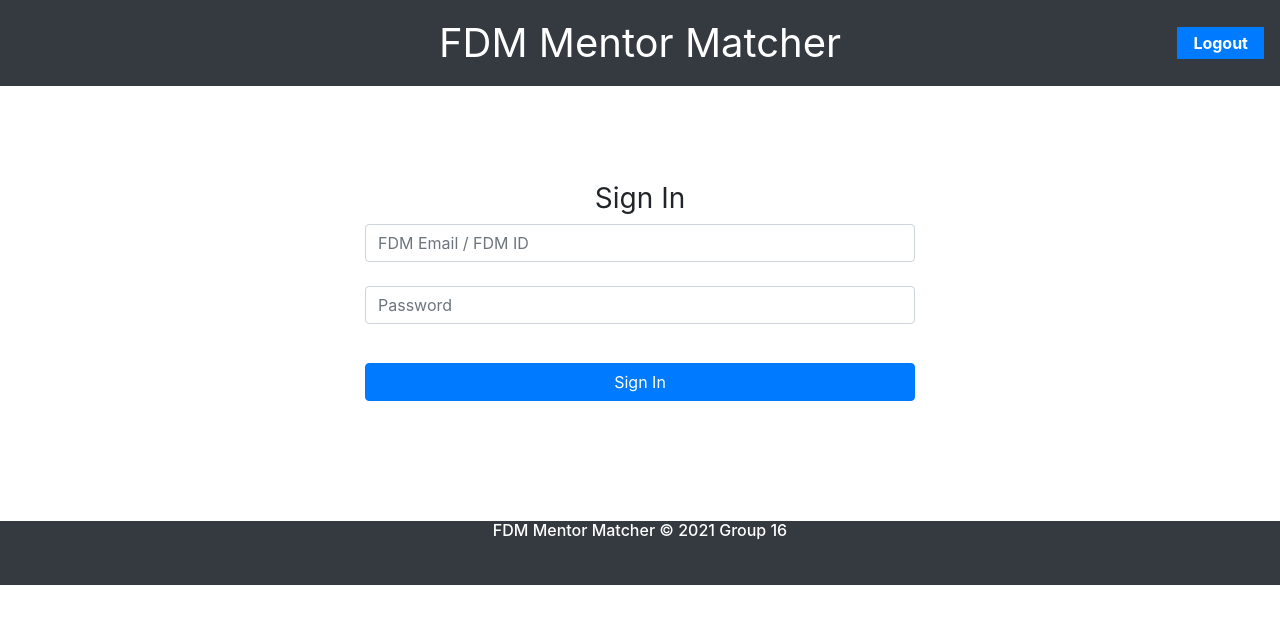
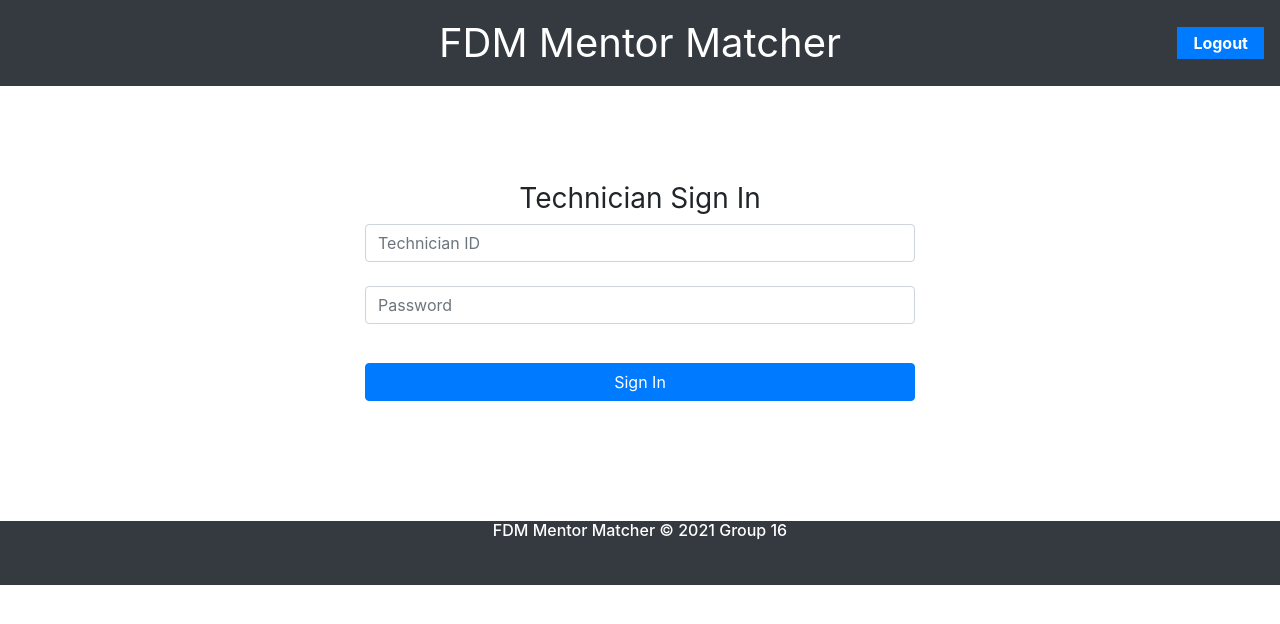
Before and after one commit to YilmazKarakus17/FDM-Mentor-Matching-App, a React (Create React App) app in the folder client/: page / in a window 1280 px wide. Shown: the top 624 px of the page. Built offline with nearby package versions, Linux system fonts and the light colour scheme.

Commit message:
Defensive Programming for StandardLogin.js

```diff
--- a/client/src/App.js
+++ b/client/src/App.js
@@ -4,6 +4,8 @@ import ReactDOM from 'react-dom';
 import Axios from 'axios';
 import Nav from './Nav';
 
+// eslint-disable-next-line
+import TechnicianLogin from './login/TechnicianLogin'
 import StandardLogin from './login/StandardLogin'
 
 export default class App extends React.Component{
@@ -20,7 +22,7 @@ export default class App extends React.Component{
           <Nav />
         </header>
         <div id="page-content">
-          <StandardLogin />
+          <TechnicianLogin />
         </div>
         <footer id="footer-content">
           <h6>
--- a/client/src/login/StandardLogin.js
+++ b/client/src/login/StandardLogin.js
@@ -2,7 +2,7 @@ import React from 'react';
 import './Style.css';
 import Axios from 'axios';
 
-export default class TechnicianLogin extends React.Component{
+export default class StandardLogin extends React.Component{
     constructor(props){
         super(props);
     }
```
